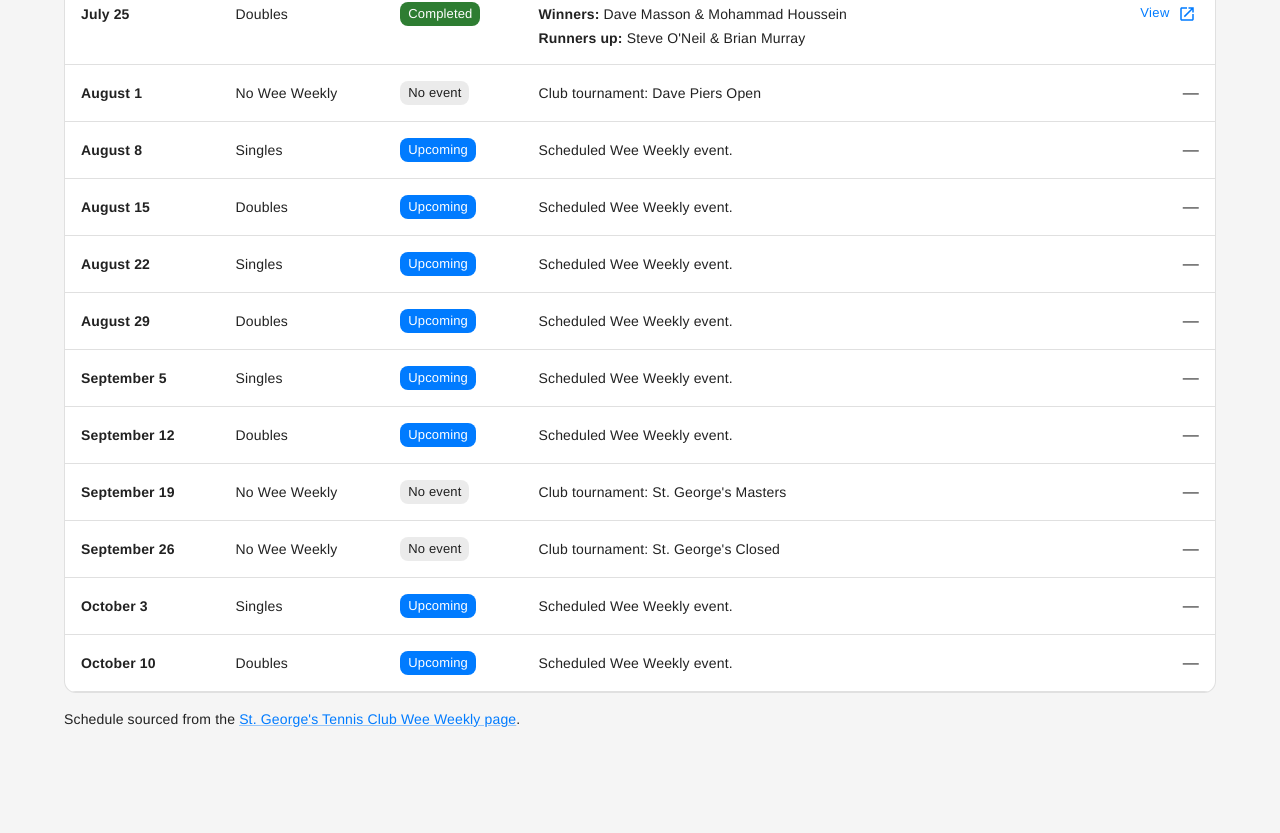
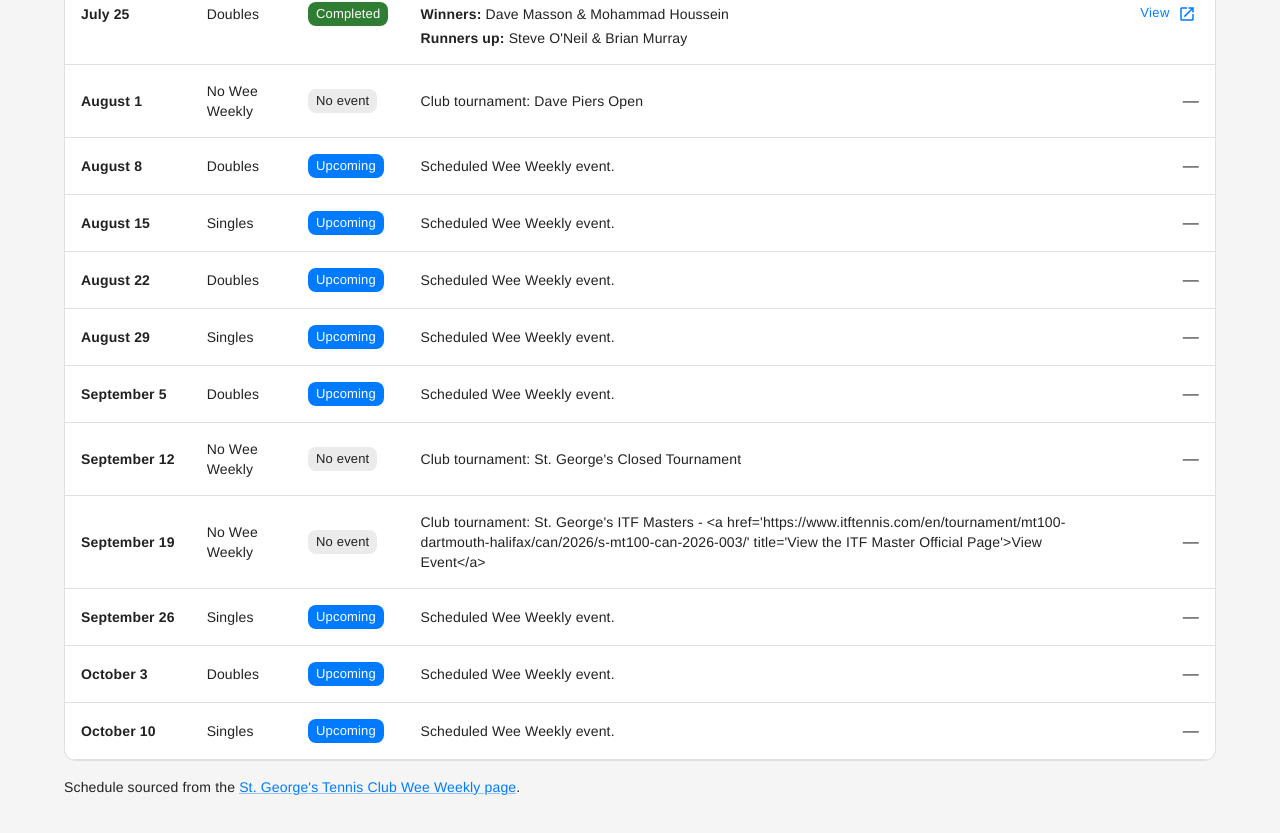
Before and after one commit to ColyScotty5/weeweekly, a React (Vite) app: page / in a window 1280 px wide. Shown: the part 2700-3533 px from the top of the page. Built offline with nearby package versions, Linux system fonts and the light colour scheme; no server answers; a web font is replaced by a local one.

Commit message:
Corrected the upcoming event schedule

```diff
--- a/src/data/weeWeeklySchedule.js
+++ b/src/data/weeWeeklySchedule.js
@@ -76,24 +76,29 @@ export const WEE_WEEKLY_SCHEDULE_2026 = [
     status: 'no_event',
     note: 'Dave Piers Open'
   },
-  { date: '2026-08-08', type: 'Singles', status: 'upcoming' },
-  { date: '2026-08-15', type: 'Doubles', status: 'upcoming' },
-  { date: '2026-08-22', type: 'Singles', status: 'upcoming' },
-  { date: '2026-08-29', type: 'Doubles', status: 'upcoming' },
-  { date: '2026-09-05', type: 'Singles', status: 'upcoming' },
-  { date: '2026-09-12', type: 'Doubles', status: 'upcoming' },
+  { date: '2026-08-08', type: 'Doubles', status: 'upcoming' },
+  { date: '2026-08-15', type: 'Singles', status: 'upcoming' },
+  { date: '2026-08-22', type: 'Doubles', status: 'upcoming' },
+  { date: '2026-08-29', type: 'Singles', status: 'upcoming' },
+  { date: '2026-09-05', type: 'Doubles', status: 'upcoming' },
+  {
+    date: '2026-09-12',
+    type: 'No Wee Weekly',
+    status: 'no_event',
+    note: "St. George's Closed Tournament"
+    },
   {
     date: '2026-09-19',
     type: 'No Wee Weekly',
     status: 'no_event',
-    note: "St. George's Masters"
+    note: "St. George's ITF Masters - <a href='https://www.itftennis.com/en/tournament/mt100-dartmouth-halifax/can/2026/s-mt100-can-2026-003/' title='View the ITF Master Official Page'>View Event</a>"
   },
+
   {
     date: '2026-09-26',
-    type: 'No Wee Weekly',
-    status: 'no_event',
-    note: "St. George's Closed"
+    type: 'Singles',
+    status: 'upcoming'
   },
-  { date: '2026-10-03', type: 'Singles', status: 'upcoming' },
-  { date: '2026-10-10', type: 'Doubles', status: 'upcoming' }
+  { date: '2026-10-03', type: 'Doubles', status: 'upcoming' },
+  { date: '2026-10-10', type: 'Singles', status: 'upcoming' }
 ]
```
